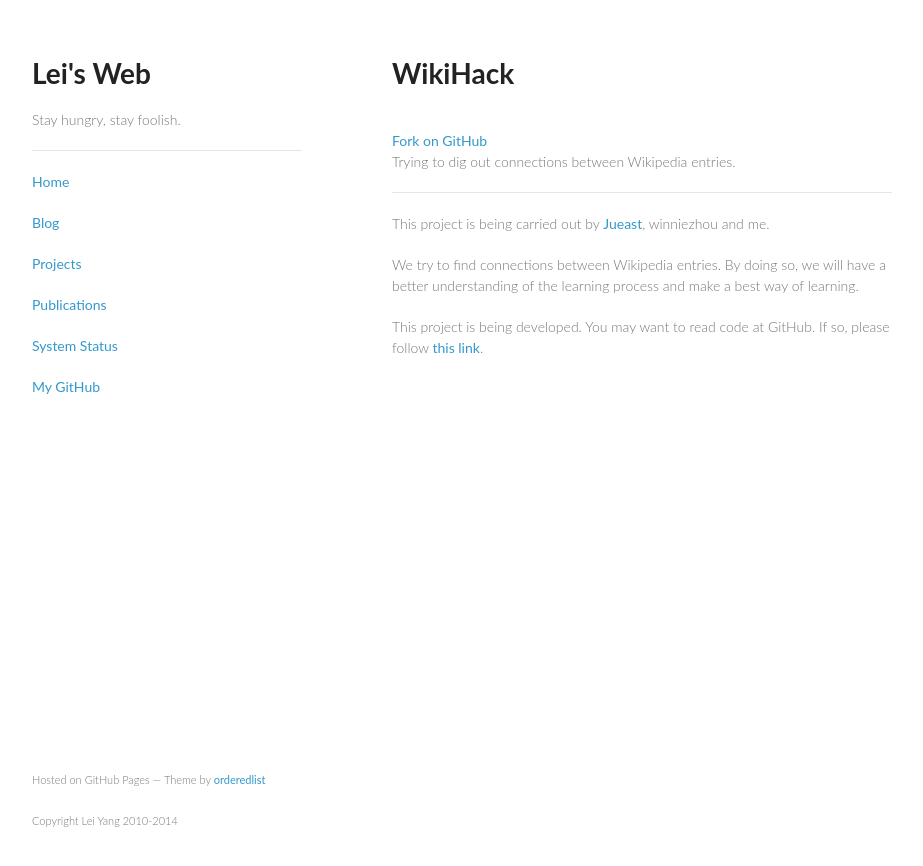
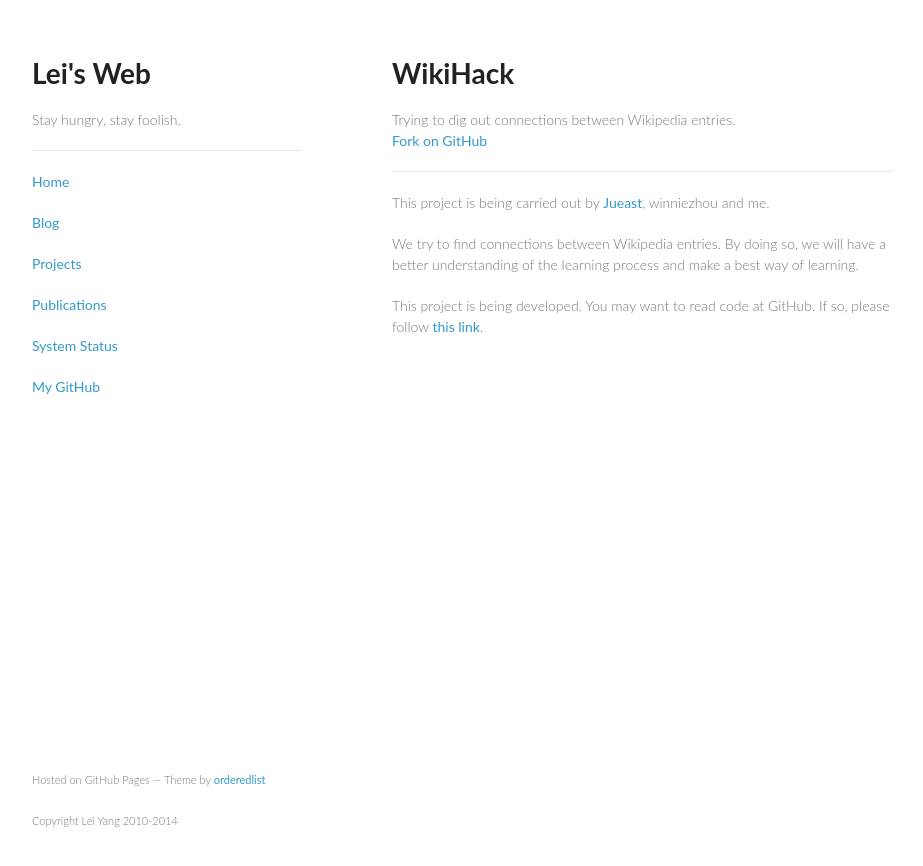
Before and after one commit to yangl1996/homepage, a Jekyll site: the page built from _posts/2014-09-02-WikiHack.md, in a window 1280 px wide. Shown: the top 866 px of the page, without its empty margins (178-1101 px from the left). Built offline with Jekyll 4.4.1, drawn with Linux system fonts in a browser that asks for light colours; some web fonts are replaced.

Commit message:
Update minimal_project.html

```diff
--- a/_layouts/minimal_project.html
+++ b/_layouts/minimal_project.html
@@ -2,14 +2,14 @@
 
 <section>
     <h1>{{ page.title }}</h1>
+    {% if page.introduction %}
+        <p> {{page.introduction }}
+    {% endif %}
     {% if page.ghlink %}
     <a href="{{ page.ghlink }}">
     </br>
          Fork on GitHub
     </a>
-    {% endif %}
-    {% if page.introduction %}
-        <p> {{page.introduction }}
     {% endif %}
     <hr/>
     {{ content }}
```
